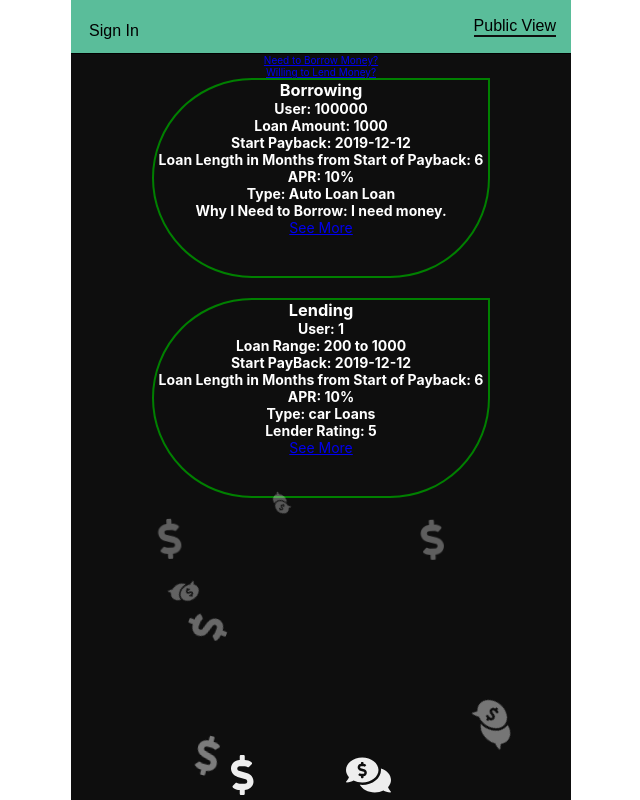
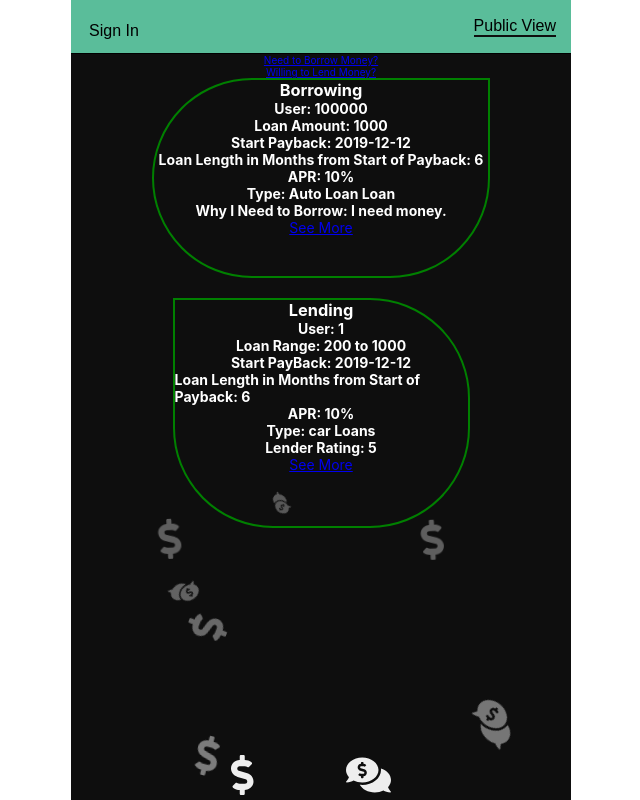
Before and after one commit to clintKunz/HackathonBevy, a React (Create React App) app in the folder front-end/: page /solicits in a window 1280 px wide. Shown: the whole page, without its empty margins (319-959 px from the left). Built offline with nearby package versions, Linux system fonts and the light colour scheme; no server answers.

Commit message:
styled lending card some more

```diff
--- a/front-end/src/components/SolicitLend.js
+++ b/front-end/src/components/SolicitLend.js
@@ -8,13 +8,13 @@ const SolicitDiv = styled.div`
     align-items : center;
     font-size:1.4rem;
     color: white;
-    width : 75%;
-    height : 200px;
+    width : 66%;
+    height : 230px;
     border: 2px solid green;
-    -webkit-border-radius: 100px;
-    -webkit-border-top-right-radius: 0;
+    -webkit-border-radius: 50%;
+    -webkit-border-top-left-radius: 0px;
     border-radius: 100px;
-    border-top-right-radius: 0;
+    border-top-left-radius:0px;
     margin-bottom : 20px;
 `;
 
```
